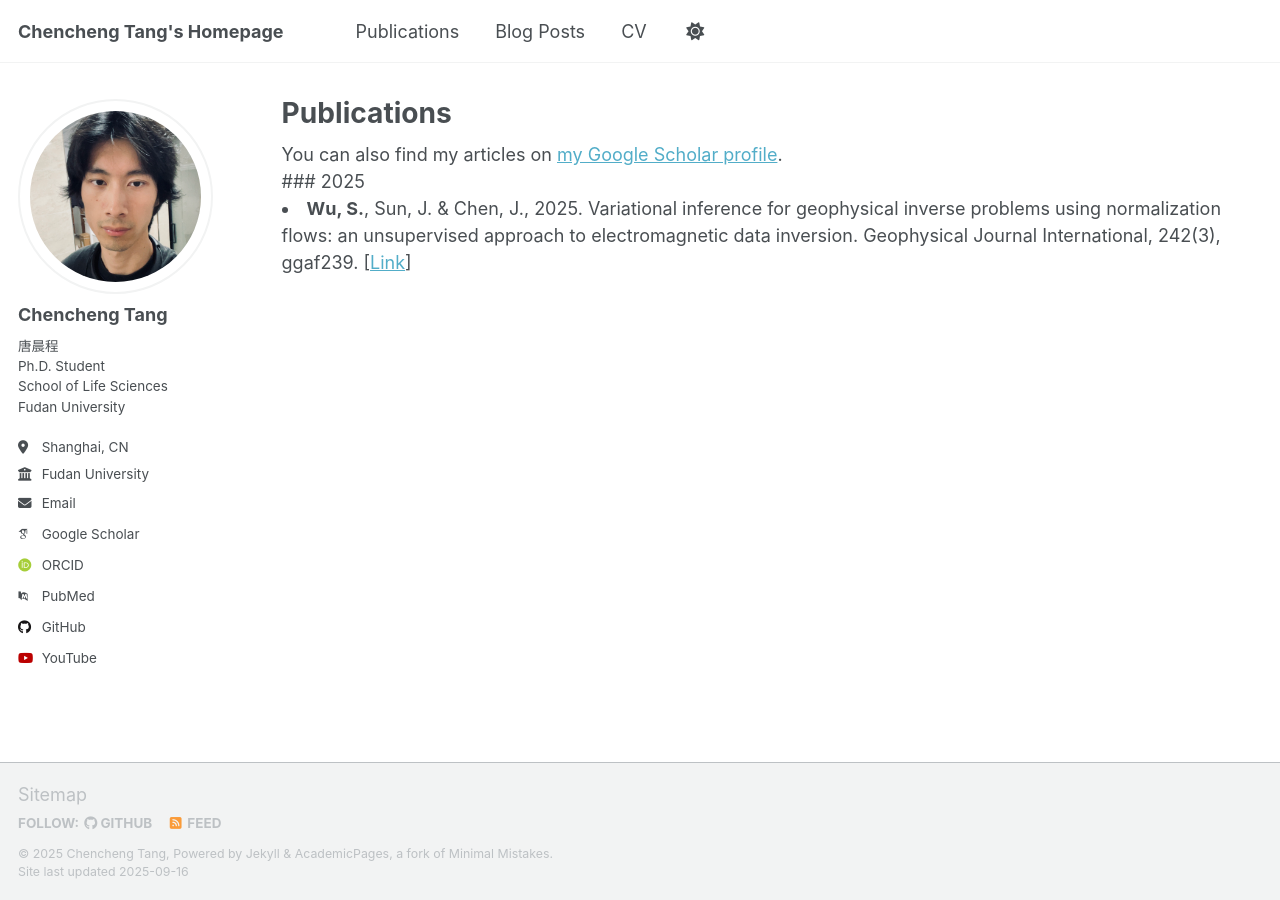
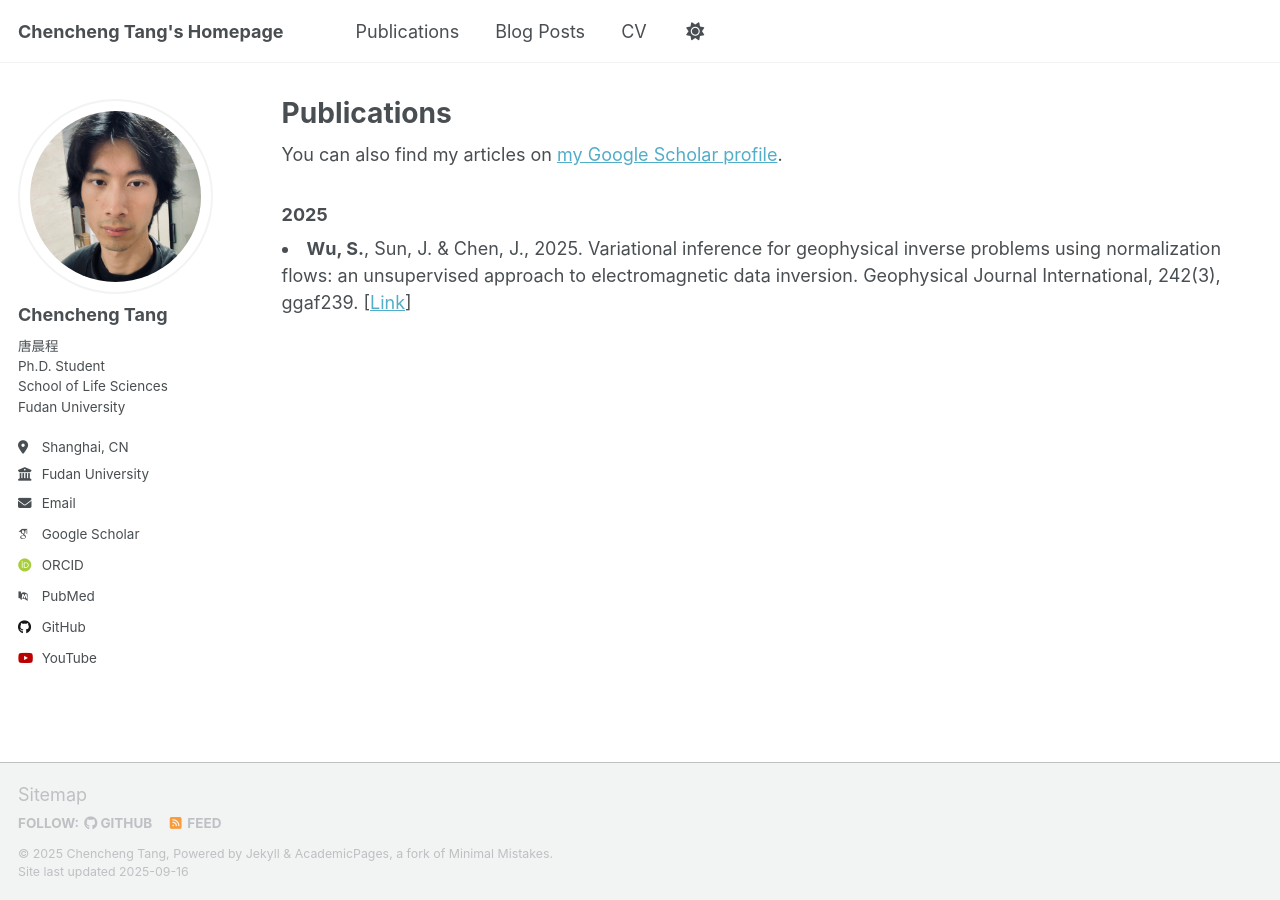
Before and after one commit to AI4Sfrontline/ai4sfrontline.github.io, a Jekyll site: the page built from _pages/publications.html, in a window 1280 px wide. Built offline with Jekyll 4.4.1, drawn with Linux system fonts in a browser that asks for light colours; some web fonts are replaced; a script that is not in the unit is left out.

```diff
--- a/_pages/publications.html
+++ b/_pages/publications.html
@@ -9,5 +9,5 @@ author_profile: true
   <div class="wordwrap">You can also find my articles on <a href="{{site.author.googlescholar}}">my Google Scholar profile</a>.</div>
 {% endif %}
 
-### 2025
+<h3>2025</h3>
 <li><strong>Wu, S.</strong>, Sun, J. & Chen, J., 2025. Variational inference for geophysical inverse problems using normalization flows: an unsupervised approach to electromagnetic data inversion. Geophysical Journal International, 242(3), ggaf239. [<a href="https://doi.org/10.1093/gji/ggaf239" target="_blank" rel="noopener noreferrer">Link</a>]</li>
```
